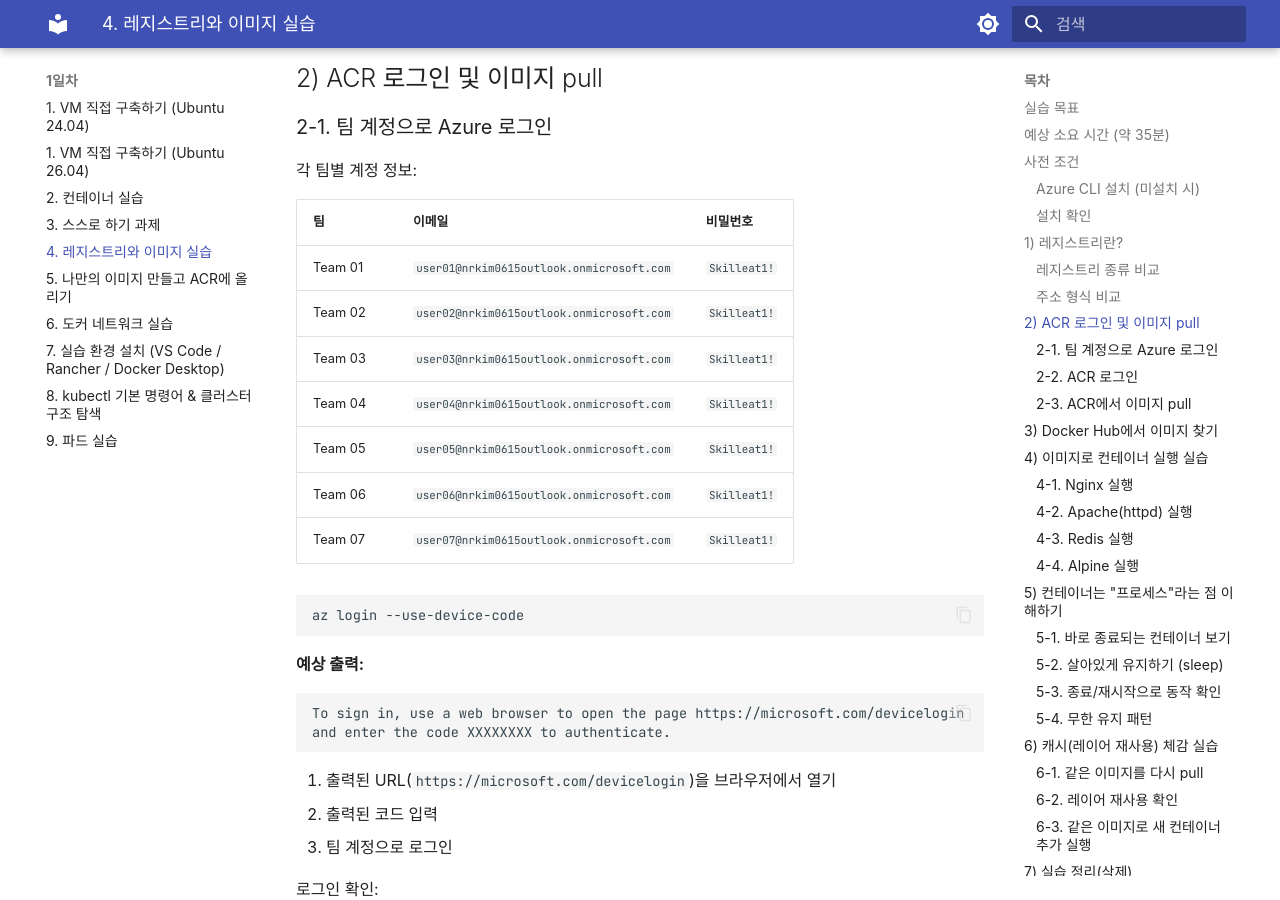
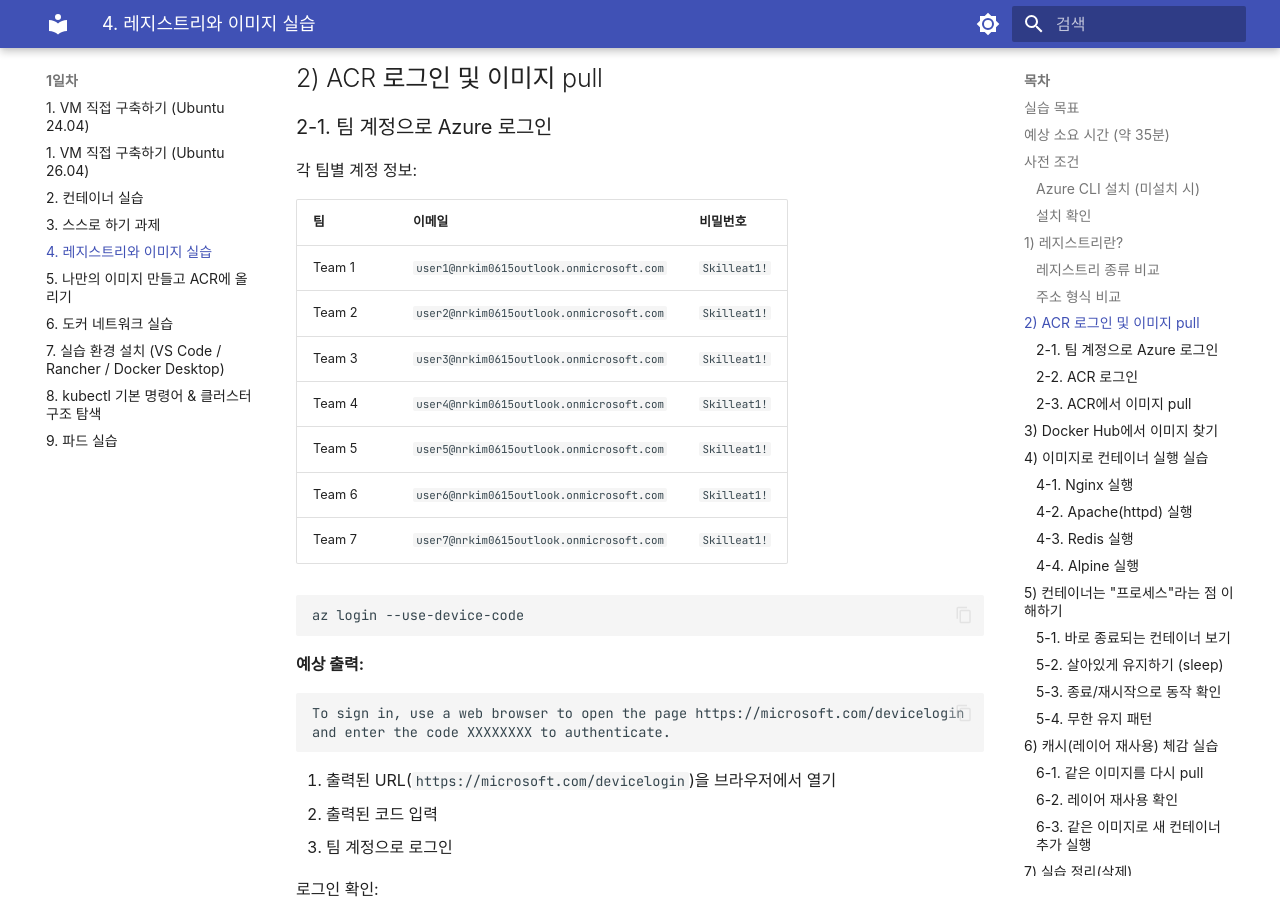
Before and after one commit to skilleat-labs/k8s-for-4days, an MkDocs documentation site: the page built from docs/day1/1-3-registry.md, in a window 1280 px wide and 900 px high, scrolled down 2024 px. Built offline with MkDocs 1.6.1 and Material for MkDocs 9.7.7, drawn with Linux system fonts in a browser that asks for light colours; some web fonts are replaced.

Commit message:
Fix team account format: user01 → user1
Co-Authored-By: Claude Sonnet 4.6 <noreply@anthropic.com>

````diff
--- a/docs/day1/1-3-registry.md
+++ b/docs/day1/1-3-registry.md
@@ -93,13 +93,13 @@ skilleatlab.azurecr.io/lab/nginx:latest
 
 | 팀 | 이메일 | 비밀번호 |
 |-----|--------|---------|
-| Team 01 | `user01@nrkim0615outlook.onmicrosoft.com` | `Skilleat1!` |
-| Team 02 | `user02@nrkim0615outlook.onmicrosoft.com` | `Skilleat1!` |
-| Team 03 | `user03@nrkim0615outlook.onmicrosoft.com` | `Skilleat1!` |
-| Team 04 | `user04@nrkim0615outlook.onmicrosoft.com` | `Skilleat1!` |
-| Team 05 | `user05@nrkim0615outlook.onmicrosoft.com` | `Skilleat1!` |
-| Team 06 | `user06@nrkim0615outlook.onmicrosoft.com` | `Skilleat1!` |
-| Team 07 | `user07@nrkim0615outlook.onmicrosoft.com` | `Skilleat1!` |
+| Team 1 | `user1@nrkim0615outlook.onmicrosoft.com` | `Skilleat1!` |
+| Team 2 | `user2@nrkim0615outlook.onmicrosoft.com` | `Skilleat1!` |
+| Team 3 | `user3@nrkim0615outlook.onmicrosoft.com` | `Skilleat1!` |
+| Team 4 | `user4@nrkim0615outlook.onmicrosoft.com` | `Skilleat1!` |
+| Team 5 | `user5@nrkim0615outlook.onmicrosoft.com` | `Skilleat1!` |
+| Team 6 | `user6@nrkim0615outlook.onmicrosoft.com` | `Skilleat1!` |
+| Team 7 | `user7@nrkim0615outlook.onmicrosoft.com` | `Skilleat1!` |
 
 ```bash
 az login --use-device-code
````
